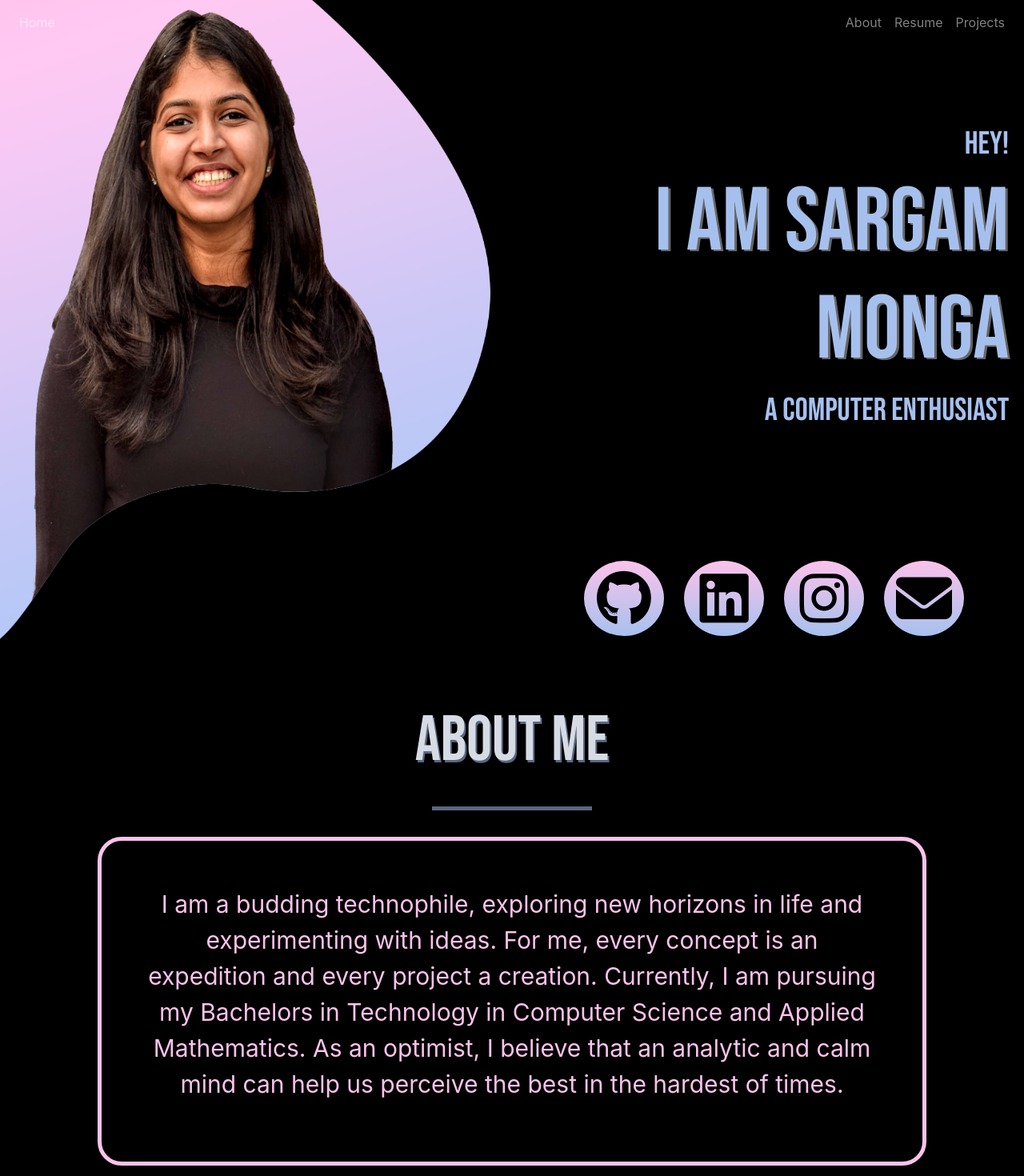
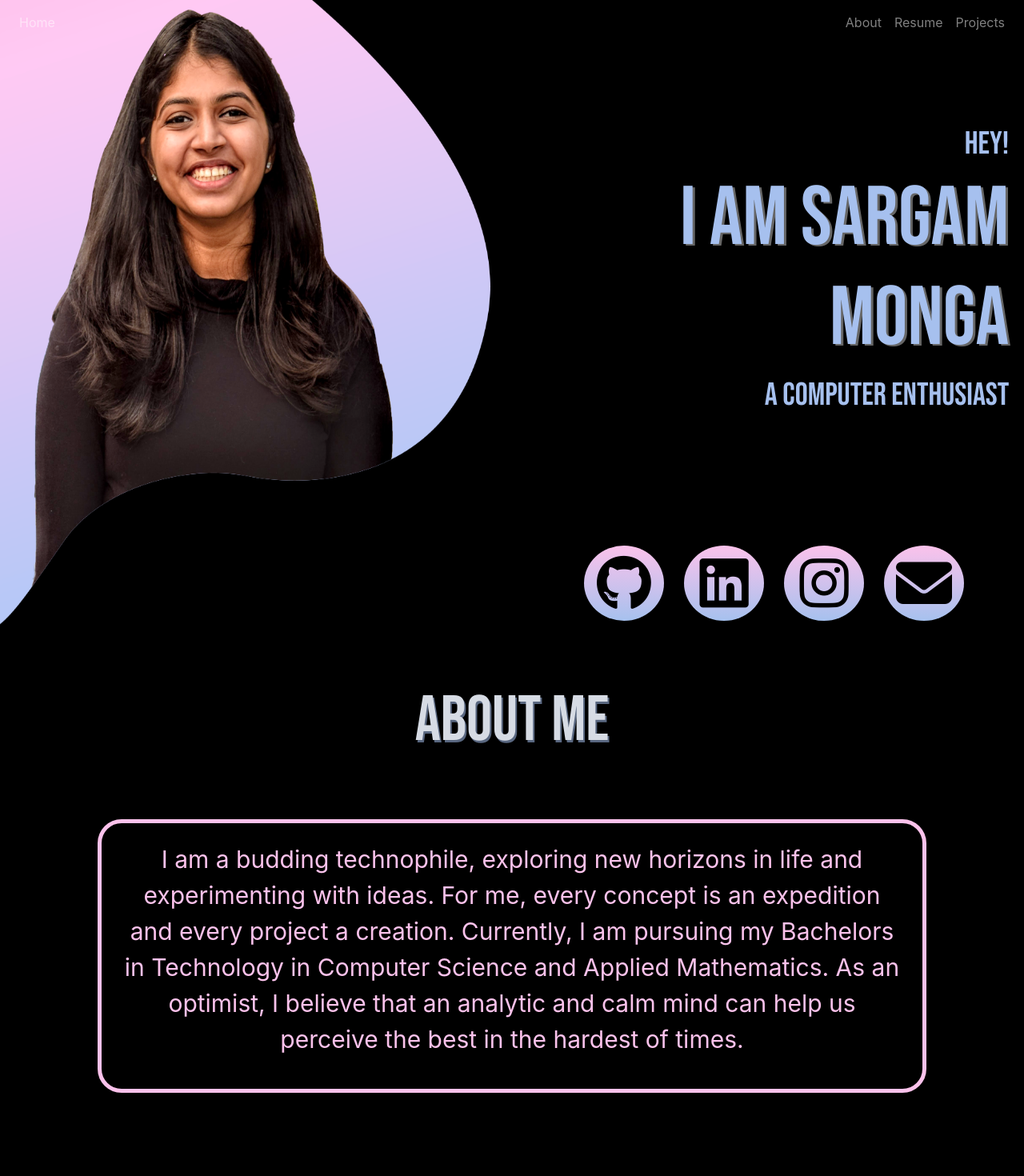
Before and after one commit to sargamm/Profile, a React (Create React App) app: page / in a window 1280 px wide. Shown: the top 1470 px of the page at 80% size. Built offline with nearby package versions, Linux system fonts and the light colour scheme.

Commit message:
banner font size changed

```diff
--- a/src/App.css
+++ b/src/App.css
@@ -1,22 +1,12 @@
 .App {
   text-align: center;
-  /* background-image: url('img_parallax.jpg'); */
-
-  /* Full height */
   height: 100%;
   overflow-x: hidden;
   background-color: #000000;
-  /* background-image: url('bgb.jpg'); */
-  /* Create the parallax scrolling effect */
-  /* height: 500px; */
-/* min-height: 500px; */
-  /* Create the parallax scrolling effect */
   background-attachment: fixed;
   background-position: center;
   background-repeat: no-repeat;
   background-size: cover;
-  /* background-color: rgb(66, 65, 65); */
-  /* background-image: linear-gradient(to bottom,#fbc2eb,#a6c1ee); */
 }
 
 @media (prefers-reduced-motion: no-preference) {
@@ -36,19 +26,16 @@
 }
 
 .Banner{
-  /* background-color: rgb(0, 0, 0); */
   height: 100%;
   min-height: 500px;
-  /* Create the parallax scrolling effect */
   background-attachment: fixed;
   background-position: center;
   background-repeat: no-repeat;
   background-size: cover;
-
 }
 
 .BannerTextBox{
-  margin-top: 20%;
+  vertical-align: middle;
 }
 .Banner-img{
   width: 100%;
@@ -69,18 +56,16 @@
 }
 .BannerTitle{
   font-family: 'Bebas Neue', cursive;
-  font-size: 14vh;
+  font-size: 650%;
   color:#a6c0ee ;
   text-align: right;
   padding-right: 3%;
-  /* padding-left: 2%; */
   text-shadow: rgba(255, 255, 255, 0.4) 3px 2px;
  }
  .Social{
    background-image: linear-gradient(to bottom,#fbc2eb,#a6c1ee);
    border-radius: 50%;
    width: 100px;
-   /* height: 22%; */
    font-size: 70px;
    text-align: center;
    padding: 12px;
@@ -90,17 +75,20 @@
    margin-right: 2%;
    margin-bottom: 5%;
  }
+
  .SocialIcons{
    text-align: center;
  }
+
 .Social:hover{
-  /* opacity: 0.8; */
   box-shadow: rgba(0, 0, 0, 0.253) 4px 4px 4px 4px;
 }
+
 .Intro{
   width: 100%;
   height: 50%;
-  padding: 5%;
+  padding: 5% ;
+  padding-bottom: 7%;
   text-align: center;
   align-content: center;
   min-height: 500px;
@@ -113,7 +101,7 @@
   border-style: solid;
   border-width: 5px;
   border-color: #fbc2eb;
-  padding: 5%;
+  padding: 2%;
   border-radius: 30px;
   font-size: 30px;
 }
@@ -135,17 +123,15 @@
   left: 0;
   right: 0;
   padding-right: 5%;
+  padding-top: 5%;
 }
 .projectOverlay{
   background-color: #000000;
   position: fixed;
-  /* position: relative; */
   border-radius: 5%;
   opacity: 0;
   transition: .3s ease;
   z-index: 0;
-  /* opacity: 0; */
-  /* position: absolute; */
 }
 .ProjectCard{
   position: relative;
@@ -154,16 +140,12 @@
   background-color: white;
   align-content: center;
   z-index:2;
-  /* box-shadow: 5px 5px 10px black; */
 }
 .CardImage{
   display: block;
   width: 100%;
-  /* max-width: 100%; */
   max-height: 100%;
   align-content: center;
-  /* height: 100%; */
-  /* height: auto; */
   overflow: hidden;
 
   border-radius:  5%;
@@ -187,7 +169,6 @@
   border-radius: 5%;
   opacity: 0.85;
   transition: .5s ease;
-  /* background-image: linear-gradient(to bottom, #fbc2fb,#a6c1ee); */
   background-color: #d7dfdf;
 }
 .ProjectCard:hover .overlay{
@@ -198,21 +179,14 @@
   font-size: 150%;
   padding-top: 45%;
   font-weight: 600;
-  /* vertical-align: middle; */
-  /* left: 50%;
-  -webkit-transform: translate(-50%, -50%);
-  -ms-transform: translate(-50%, -50%);
-  transform: translate(-50%, -50%); */
   text-align: center;
 }
 .Icon{
   font-size: 150%;
   padding-top: 30%;
   text-align: center;
-  /* color: #774d6c; */
 }
 .dateClass{
-  /* color: white; */
   text-align: start;
   font-weight: 700;
 }
@@ -222,36 +196,14 @@
   color: #d6dbe4;
   text-shadow: 2px 3px #596780;
   font-size: 10vh;
+  /* padding-top: 20px; */
 }
-.title::before
-{
-  content: '';
-  background : #596780;
-  height: 5px;
-  width: 200px;
-  margin-left: auto;
-  margin-right: auto;
-  display: block;
-  transform: translateY(135px);
-}
-/* .title::after
-{
-  content: '';
-  background : #596780;
-  height: 10px;
-  width: 50px;
-  margin-left: auto;
-  margin-right: auto;
-  margin-bottom: 40px;
-  display: block;
-  transform: translateY(2.8vh);
-} */
+
 .timelineBox{
   padding-bottom: 5%;
 }
 .timeline{
   min-height: 500px;
-  /* Create the parallax scrolling effect */
   background-attachment: fixed;
   background-position: center;
   background-repeat: no-repeat;
@@ -259,37 +211,13 @@
   max-width: 100%;
   max-height: 100%;
   background-color: #927092;
-  /* background-image: url('bgpaint.jpg'); */
-  /* background-color: rgba(119, 117, 117, 0.685); */
   margin: 5%;
 }
-.Interests{
-  background-color: #000000;
-  /* background-image: url('web1mirror.png'); */
-  background-size: cover;
-  padding: 5%;
-}
-.Interest{
-  background-color: #596780;
-  /* background-color: #FFF; */
-  border: 1px solid #aaaaaa;
-  /* float: none; */
-  /* display:inline-block; */
-  width: 100%;
-  padding: 15%;
-  margin: 3%;
-  /* vertical-align: ; */
-  /* margin-left: 5px;
-  margin-bottom: 5px;
-  min-width: 152.5px;
-  max-width: 152.5px; */
-}
+
 .TechnicalProfiles{
-  /* padding: 5% ; */
   text-align: center;
   display: inline-block;
-  /* align-content: center; */
-  /* display: flex; */
+  padding-bottom: 5%;
 }
 .Profile{
   font-weight: 800;
```
Also changed, not shown: src/Banner.js (+4 -4 lines).
